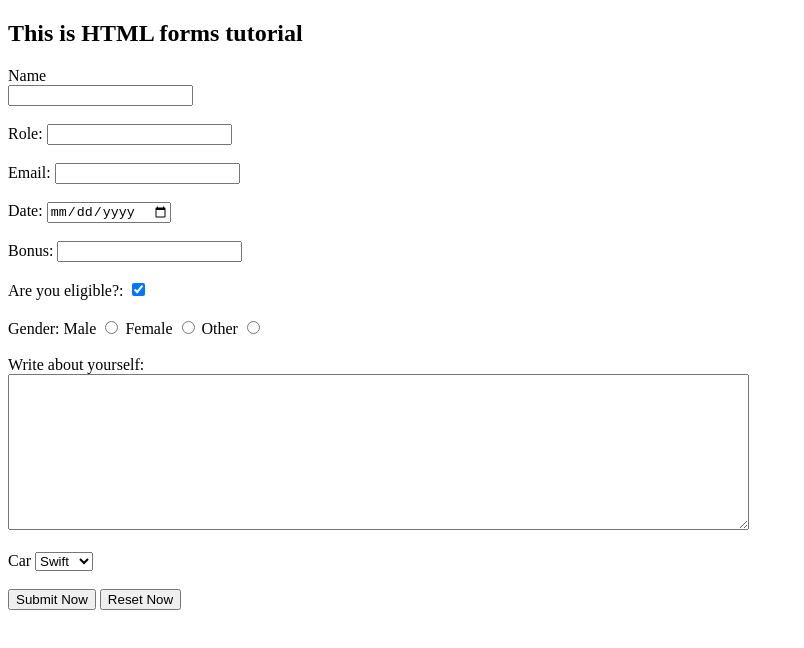
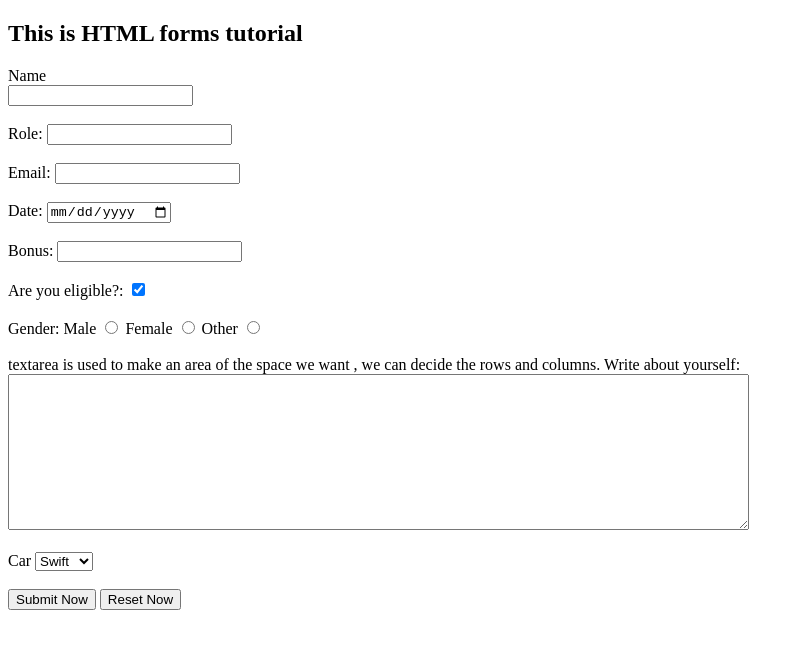
Before and after one commit to Vishal-raj-1/Web-Development_Bootcamp, a plain HTML site: page HTML/05_Forms.html in a window 1280 px wide. Shown: the whole page, without its empty margins (0-804 px from the left). Drawn offline with Linux system fonts and the light colour scheme.

Commit message:
Update 05_Forms.html

```diff
--- a/HTML/05_Forms.html
+++ b/HTML/05_Forms.html
@@ -51,6 +51,7 @@
 
         <br>
         <div>
+            textarea is used to make an area of the space we want , we can decide the rows and columns.
             Write about yourself: <br><textarea name="myText" cols="90" rows="10"></textarea>
         </div>
 
```
